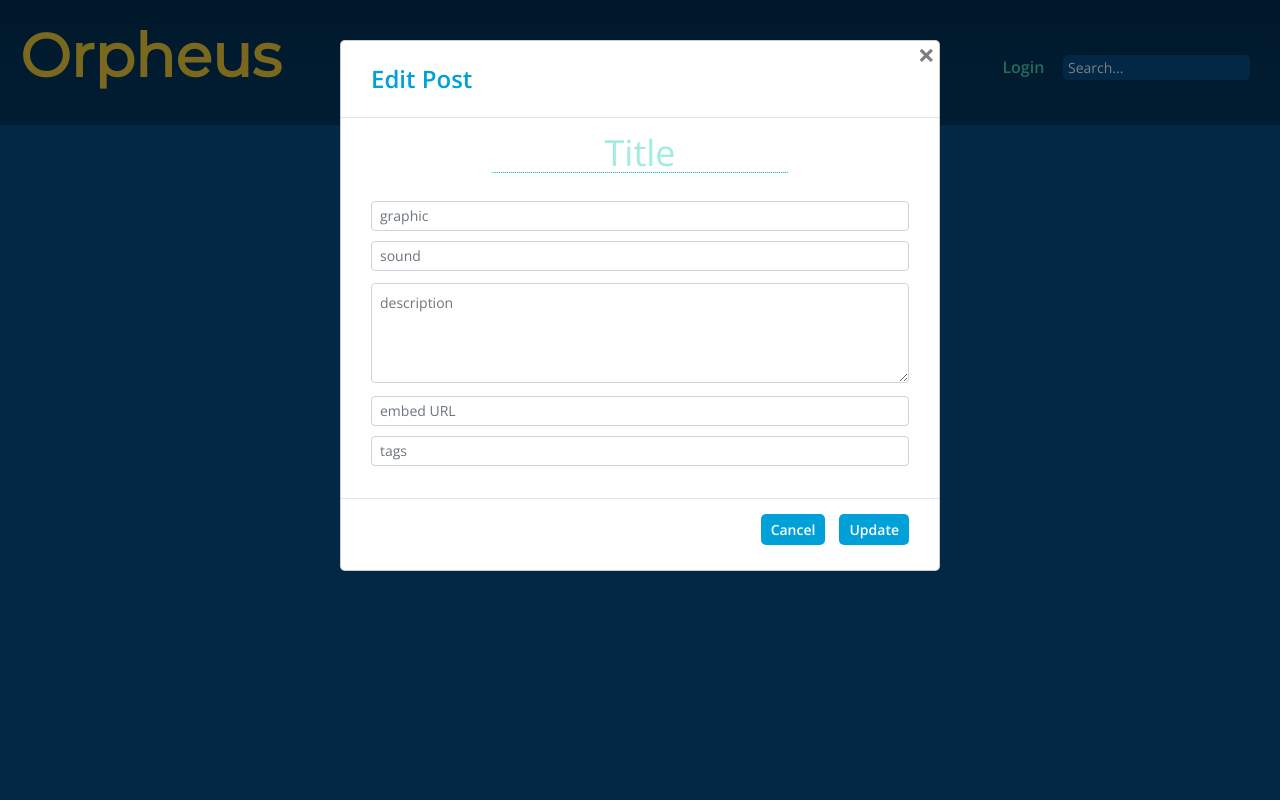
After one commit to seikamoomoo/orpheus-app, a Flask app: template orpheus/templates/edit-post.html in a window 1280 px wide. The commit adds this page. Run offline with Flask 2, Linux system fonts and the light colour scheme; the template is opened without the code that fills it, so the values that code supplies are empty; some libraries are stand-ins or nearby versions.

Commit message:
update works for posts belonging to dashboard owner

```diff
--- a/orpheus/orpheus.py
+++ b/orpheus/orpheus.py
@@ -146,3 +146,54 @@ def add_comment(post, user=1):
     print('comment posted!')
 
     return redirect('/%s#%s' % (user, post))
+
+@app.route('/<int:user>/<int:post>/update_post', methods=['POST','GET'])
+
+def update_post(user, post):
+
+    db_connection = connect_to_database()
+
+    if request.method == 'GET':
+
+        query = """\
+        SELECT Posts.postID, Posts.userID AS userID, username, graphic, sound,
+        title, description, embedPostID, timeCreated, tags
+        FROM Posts INNER JOIN Users ON Posts.userID = Users.userID
+        LEFT JOIN Posts_Feeds ON Posts.postID = Posts_Feeds.postID
+        WHERE Posts.postID = %d""" % (post)
+        post = execute_query(db_connection, query).fetchone()
+
+        if post is None:
+            return "Post not found."
+
+        comments = []
+        postID = post[0]
+        query = """\
+        SELECT commentID, postID, Users.userID, username, text FROM Comments
+        LEFT JOIN Users ON Comments.userID = Users.userID
+        WHERE postID = %d""" % (postID)
+        post_comments = execute_query(db_connection, query)
+        for com in post_comments:
+            comments.append(com)
+
+        return render_template(
+            'edit-post.html',
+            post=post,
+            comments=comments
+            )
+
+    elif request.method == 'POST':
+        print('The POST request')
+        graphic = request.form['graphic']
+        sound = request.form['sound']
+        title = request.form['title']
+        description = request.form['description']
+        embedPostID = request.form['embed']
+        tags = request.form['tags']
+
+        query = "UPDATE Posts SET graphic = %s, sound = %s, title = %s, description = %s, embedPostID = %s, tags = %s WHERE postID = %s"
+        data = (graphic, sound, title, description, embedPostID, tags, post)
+        result = execute_query(db_connection, query, data)
+        print(str(result.rowcount) + " row(s) updated")
+
+        return redirect('/%s#%s' % (user, post))
--- a/orpheus/static/styles/mainpage.css
+++ b/orpheus/static/styles/mainpage.css
@@ -86,6 +86,10 @@ header {
 
 .post-header {
   margin-bottom: 10px;
+}
+
+.go-to-edit {
+  display: inline;
 }
 
 .post-username, .comment-username {
--- /dev/null
+++ b/orpheus/templates/edit-post.html
@@ -0,0 +1,136 @@
+{% extends "layouts/main.html" %}
+{% block content %}
+
+<script>
+    $(document).ready(function(){
+        $("#edit-modal").modal('show');
+    });
+</script>
+
+<section id="posts">
+<div class="post" id="{{post[0]}}" user-id="{{post[1]}}">
+
+  <div class="post-header">
+    <a href="users/{{post[2]}}" class="post-username">
+      {{post[2]}}
+    </a>
+
+    <span class="post-options-container">
+      <button type="button" class="post-edit-button action-button" data-toggle="modal" data-target="#edit-modal">Edit</button>
+      <button type="button" class="post-delete-button action-button">Delete</button>
+    </span>
+
+  </div>
+
+  <div class="post-contents">
+
+    <div class="post-graphic-container">
+      <img src="{{post[3]}}" alt="{{post[5]}}">
+    </div>
+
+    <div class="post-sound-container">
+      <audio controls>
+        <source src="{{post[4]}}">
+        Your browser does not support the audio element.
+      </audio>
+    </div>
+
+    <div class="post-content-container">
+      <a href="posts/{{post[0]}}" class="post-title">
+        {{post[5]}}
+      </a>
+      <p class="post-description">
+        {{post[6]}}
+      </p>
+    </div>
+
+    {% if post[7] %}
+    <div class="post-embed-container">
+      <a href="posts/{{post[7]}}">
+        [embedded post preview]
+      </a>
+    </div>
+    {% endif %}
+
+    <!-- <hr> -->
+
+    <div class="post-info-container">
+      <div class="post-time">{{post[8]}}</div>
+      <div class="post-tags">{{post[9]}}</div>
+    </div>
+
+    <hr />
+
+    <div class="post-comments-container">
+
+      <div id="comments">
+
+          {% for comment in comments %}
+            {% if comment[1] == post[0] %}
+            <div class="comment" comment-id="{{comment[0]}}" post-id="{{comment[1]}}" user-id="{{comment[2]}}">
+              <div class="comment-contents">
+                <a href="users/{{comment[3]}}"class="comment-username">
+                  {{comment[3]}}
+                </a>
+                <span class="comment-text">
+                  {{comment[4]}}
+                </span>
+              </div>
+            </div>
+            {% endif %}
+          {% endfor %}
+
+      </div>
+
+    </div>
+  </section>
+
+<!-- Modal Stuff -->
+<div class="modal fade" id="edit-modal" role="dialog">
+  <div class="modal-dialog">
+    <div class="modal-content">
+      <div class="modal-header">
+        <h3>Edit Post</h3>
+        <button type="button" id="modal-close" class="modal-hide-button close" data-dismiss="modal">&times;</button>
+      </div>
+
+
+      <form role="form" id="add-post" action="/{{post[1]}}/{{post[0]}}/update_post" method="post">
+      <div class="modal-body">
+        <div class="post-input-element" id="title-element">
+          <input type="text" id="post-title-input" class="form-control" name="title" placeholder="Title" value="{{post[5]}}" required>
+        </div>
+
+        <div class="post-input-element">
+          <input type="text" id="post-graphic-input" placeholder="graphic" class="form-control" name="graphic" value="{{post[3]}}" required>
+        </div>
+
+        <div class="post-input-element">
+          <input type="text" id="post-sound-input" placeholder="sound" class="form-control" name="sound" value="{{post[4]}}" required>
+        </div>
+
+        <div class="post-input-element" id="description-element">
+          <textarea id="post-description-input" class="form-control" name="description" placeholder="description">{{post[6]}}</textarea>
+        </div>
+
+        <div class="post-input-element">
+          <input type="text" id="post-embed-input" class="form-control" name="embed" value="{{post[7]}}" placeholder="embed URL">
+        </div>
+
+        <div class="post-input-element">
+          <input type="text" id="post-tags-input" class="form-control" name="tags" placeholder="tags" value="{{post[9]}}">
+        </div>
+      </div>
+
+      <div class="modal-footer">
+        <button type="button" id="modal-cancel" class="modal-hide-button action-button" data-dismiss="modal">Cancel</button>
+        <button type="submit" id="modal-accept" class="action-button">Update</button>
+      </div>
+    </form>
+    </div>
+
+
+  </div>
+</div>
+
+{% endblock %}
```
Also changed, not shown: orpheus/templates/index.html (+6 -6 lines).
